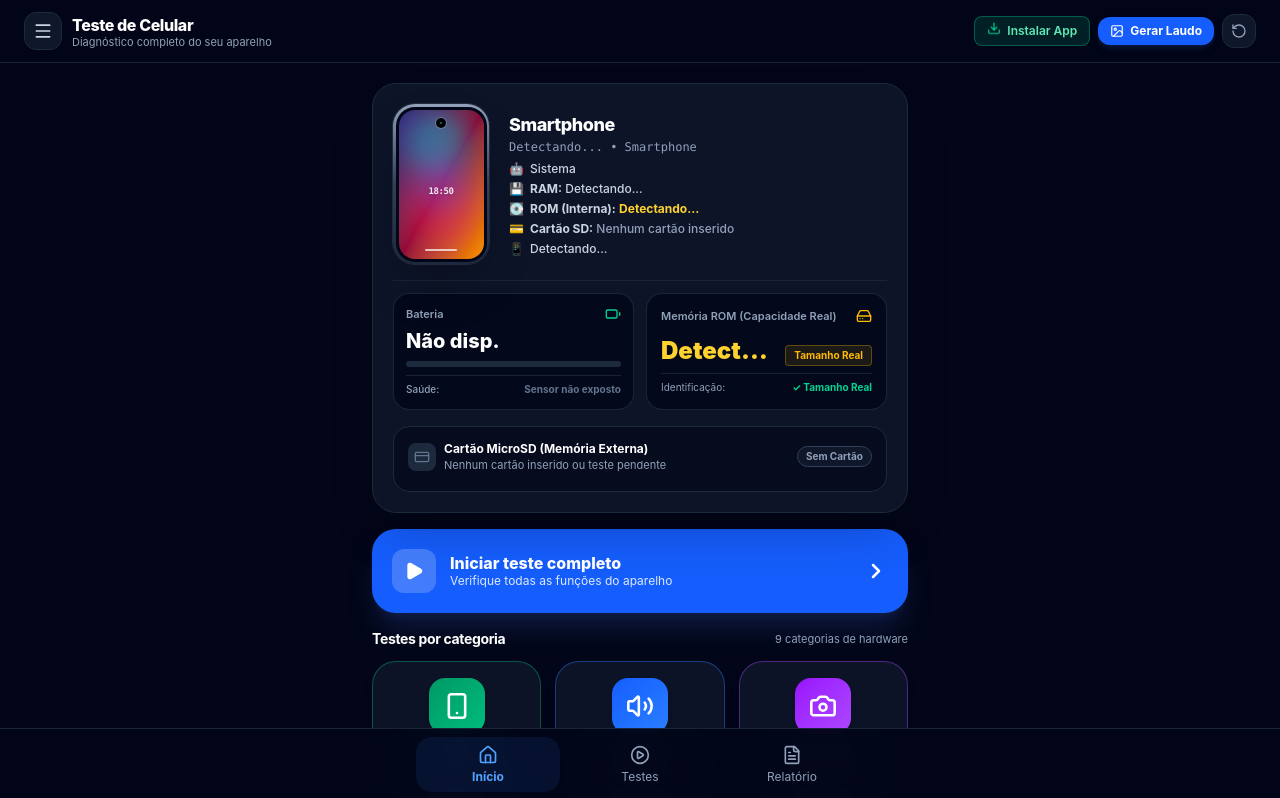
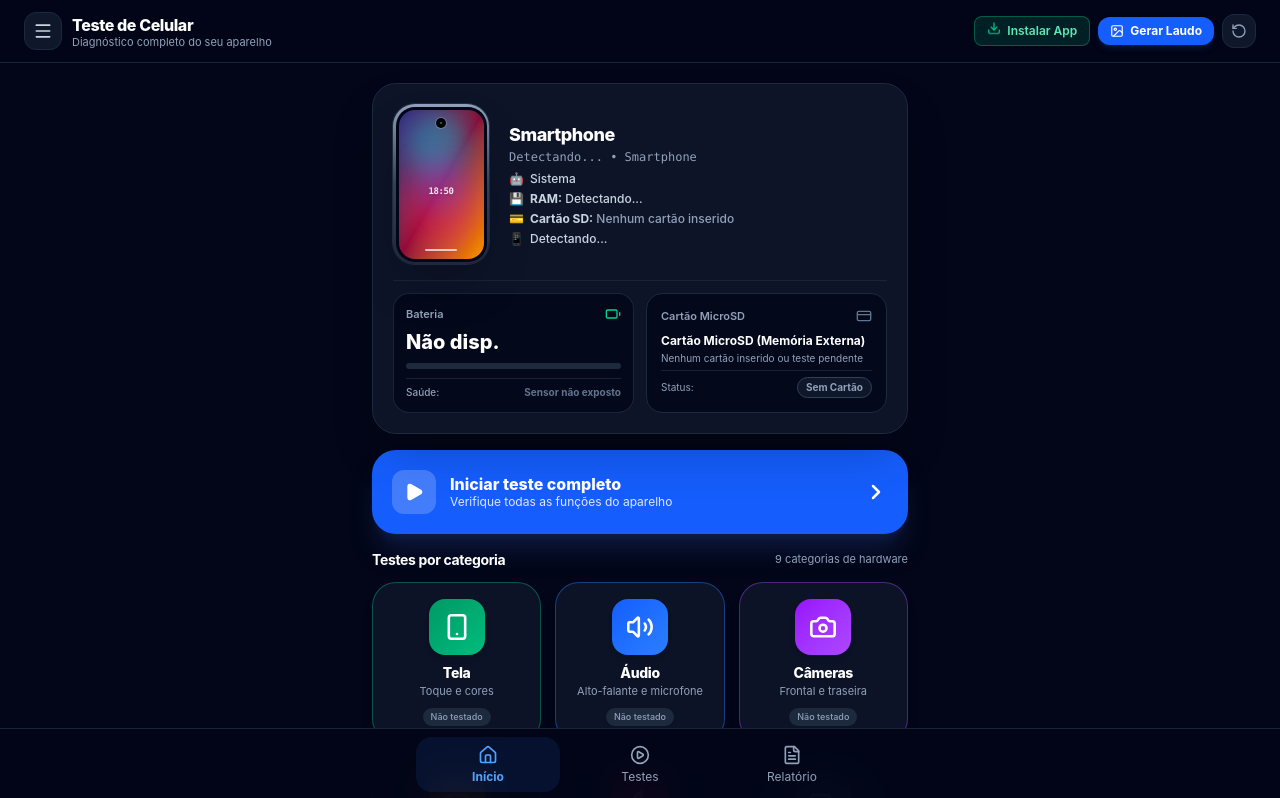
Before and after one commit to msp404011-cmd/TESTADOR, a React (Vite) app: page / in a window 1280 px wide. Shown: the top 798 px of the page. Built offline with nearby package versions, Linux system fonts and the light colour scheme.

Commit message:
Add files via upload

```diff
--- a/src/components/DeviceHeroCard.tsx
+++ b/src/components/DeviceHeroCard.tsx
@@ -50,21 +50,6 @@ export const DeviceHeroCard: React.FC<DeviceHeroCardProps> = ({ deviceInfo, onOp
               <span><strong>RAM:</strong> {deviceInfo.ramText}</span>
             </div>
 
-            {/* ROM (Memória Interna) Badge */}
-            <div className="flex items-center gap-1.5 truncate">
-              <span className="text-amber-400">💽</span>
-              <span className="truncate">
-                <strong>ROM (Interna):</strong>{' '}
-                {deviceInfo.isRomPermissionBlocked ? (
-                  <span className="text-amber-200/80 text-[11px] font-semibold">
-                    O navegador/sistema não permite ler a memória real
-                  </span>
-                ) : (
-                  <span className="text-amber-300 font-bold">{deviceInfo.storageText}</span>
-                )}
-              </span>
-            </div>
-
             {/* Cartão SD Badge */}
             <div className="flex items-center gap-1.5 truncate">
               <span className="text-cyan-400">💳</span>
@@ -85,10 +70,10 @@ export const DeviceHeroCard: React.FC<DeviceHeroCardProps> = ({ deviceInfo, onOp
         </div>
       </div>
 
-      {/* Quick Metrics Bar: Battery & ROM (Internal Storage) */}
-      <div className="grid grid-cols-2 gap-3 pt-3 border-t border-slate-800/80">
+      {/* Quick Metrics Bar: Battery & MicroSD */}
+      <div className="grid grid-cols-1 sm:grid-cols-2 gap-3 pt-3 border-t border-slate-800/80">
         {/* Battery Widget */}
-        <div className="p-3 rounded-2xl bg-slate-950/80 border border-slate-800/90 flex flex-col justify-between">
+        <div className="p-3 rounded-2xl bg-slate-950/80 border border-slate-800/90 flex flex-col justify-between min-h-[105px]">
           <div className="flex items-center justify-between mb-1">
             <span className="text-[11px] font-semibold text-slate-400">Bateria</span>
             <div className="flex items-center gap-1.5">
@@ -148,74 +133,33 @@ export const DeviceHeroCard: React.FC<DeviceHeroCardProps> = ({ deviceInfo, onOp
           </div>
         </div>
 
-        {/* ROM / Memória Interna Widget */}
-        <div className="p-3.5 rounded-2xl bg-slate-950/80 border border-slate-800/90 flex flex-col justify-between min-h-[105px]">
+        {/* MicroSD Card Widget */}
+        <div className={`p-3.5 rounded-2xl border transition-all flex flex-col justify-between min-h-[105px] ${
+          deviceInfo.sdCardInserted
+            ? 'bg-cyan-950/30 border-cyan-500/40 text-cyan-200'
+            : 'bg-slate-950/80 border-slate-800 text-slate-400'
+        }`}>
           <div className="flex items-center justify-between mb-1">
-            <span className="text-[11px] font-semibold text-slate-400">
-              {deviceInfo.formFactor === 'desktop' ? 'Armazenamento Total' : 'Memória ROM (Capacidade Real)'}
-            </span>
-            <HardDrive className="w-4 h-4 text-amber-400 shrink-0 ml-1" />
+            <span className="text-[11px] font-semibold text-slate-400">Cartão MicroSD</span>
+            <CreditCard className={`w-4 h-4 ${deviceInfo.sdCardInserted ? 'text-cyan-400' : 'text-slate-500'}`} />
           </div>
 
-          {deviceInfo.isRomPermissionBlocked ? (
-            <div className="my-1 space-y-1">
-              <p className="text-xs text-amber-200 font-medium leading-snug">
-                O navegador / sistema não permite mostrar o tamanho real do celular.
-              </p>
-              <span className="inline-block text-[9px] font-bold text-amber-400/90 bg-amber-950/60 px-2 py-0.5 rounded border border-amber-800/50">
-                🔒 Leitura Bloqueada pelo Navegador
-              </span>
-            </div>
-          ) : (
-            <div className="my-1.5 flex items-baseline justify-between">
-              <span className="text-xl sm:text-2xl font-black text-amber-300 truncate">
-                {deviceInfo.storageText}
-              </span>
-              <span className="text-[10px] font-bold text-amber-400 bg-amber-400/10 px-2 py-0.5 rounded border border-amber-400/30 shrink-0 ml-1">
-                Tamanho Real
-              </span>
-            </div>
-          )}
-
-          <div className="pt-1.5 border-t border-slate-800/80 flex items-center justify-between text-[10px] text-slate-400">
-            <span>Identificação:</span>
-            {deviceInfo.isRomPermissionBlocked ? (
-              <span className="font-bold text-amber-400">Bloqueado pelo Navegador</span>
-            ) : (
-              <span className="font-bold text-emerald-400">✓ Tamanho Real</span>
-            )}
-          </div>
-        </div>
-      </div>
-
-      {/* DEDICATED SPACE: Cartão de Memória MicroSD (Marca + Tamanho) */}
-      <div className={`p-3.5 rounded-2xl border transition-all ${
-        deviceInfo.sdCardInserted
-          ? 'bg-cyan-950/30 border-cyan-500/40 text-cyan-200'
-          : 'bg-slate-950/60 border-slate-800 text-slate-400'
-      }`}>
-        <div className="flex items-center justify-between mb-1">
-          <div className="flex items-center gap-2">
-            <div className={`p-1.5 rounded-lg ${
-              deviceInfo.sdCardInserted ? 'bg-cyan-500/20 text-cyan-400' : 'bg-slate-800 text-slate-500'
-            }`}>
-              <CreditCard className="w-4 h-4" />
-            </div>
-            <div>
-              <span className="text-xs font-bold text-white block">
+          <div className="my-1">
+            <span className="text-xs font-bold text-white block truncate">
               {deviceInfo.sdCardInserted
-                  ? `Cartão MicroSD: ${deviceInfo.sdCardBrand} (${deviceInfo.sdCardCapacity})`
+                ? `${deviceInfo.sdCardBrand} (${deviceInfo.sdCardCapacity})`
                 : 'Cartão MicroSD (Memória Externa)'}
             </span>
-              <span className="text-[11px] text-slate-400 block">
+            <span className="text-[10px] text-slate-400 block truncate mt-0.5">
               {deviceInfo.sdCardInserted
                 ? deviceInfo.sdCardDetails
                 : 'Nenhum cartão inserido ou teste pendente'}
             </span>
           </div>
-          </div>
 
-          <span className={`text-[10px] font-bold px-2 py-0.5 rounded-full border ${
+          <div className="pt-1.5 border-t border-slate-800/80 flex items-center justify-between text-[10px]">
+            <span>Status:</span>
+            <span className={`font-bold px-2 py-0.5 rounded-full border ${
               deviceInfo.sdCardInserted
                 ? 'bg-emerald-950 text-emerald-300 border-emerald-700'
                 : 'bg-slate-900 text-slate-400 border-slate-700'
@@ -225,5 +169,6 @@ export const DeviceHeroCard: React.FC<DeviceHeroCardProps> = ({ deviceInfo, onOp
           </div>
         </div>
       </div>
+    </div>
   );
 };
--- a/src/components/HardwareTesterModal.tsx
+++ b/src/components/HardwareTesterModal.tsx
@@ -2088,33 +2088,17 @@ export const HardwareTesterModal: React.FC<HardwareTesterModalProps> = ({
             </div>
           )}
 
-          {/* TAB: MEMÓRIA INTERNA & CARTÃO SD REAL */}
+          {/* TAB: CARTÃO SD REAL */}
           {currentTab === 'sd_card' && (
             <div className="flex flex-col h-full justify-between max-w-2xl mx-auto py-2 space-y-4">
               <div>
                 <div className="flex items-center justify-between mb-3">
                   <div>
-                    <h3 className="text-base font-bold text-slate-100">Memória Interna & Leitor de Cartão MicroSD</h3>
+                    <h3 className="text-base font-bold text-slate-100">Leitor de Cartão MicroSD</h3>
                     <p className="text-xs text-slate-400">
                       Validação de leitura de arquivos, identificação de marca e capacidade do cartão.
                     </p>
                   </div>
-                </div>
-
-                {/* ROM Memory Banner */}
-                <div className="p-3.5 rounded-2xl bg-slate-900 border border-slate-800 flex items-center justify-between mb-3">
-                  <div className="flex items-center gap-2.5">
-                    <div className="p-2 rounded-xl bg-amber-500/10 text-amber-400 border border-amber-500/20">
-                      <HardDrive className="w-4 h-4" />
-                    </div>
-                    <div>
-                      <span className="text-xs font-bold text-white block">Memória ROM (Armazenamento Interno)</span>
-                      <span className="text-[11px] text-slate-400">{realDeviceInfo.storageAvailableText} de espaço livre</span>
-                    </div>
-                  </div>
-                  <span className="font-mono text-sm font-black text-amber-400 bg-amber-500/10 px-2.5 py-1 rounded-lg border border-amber-500/30">
-                    {realDeviceInfo.storageText}
-                  </span>
                 </div>
 
                 {/* SD Card Inspector & Brand / Size Config */}
--- a/src/components/TestResultsView.tsx
+++ b/src/components/TestResultsView.tsx
@@ -118,7 +118,6 @@ export const TestResultsView: React.FC<TestResultsViewProps> = ({
           <div className="flex flex-wrap gap-x-3 gap-y-1 text-[11px] text-slate-300">
             <span>🤖 {deviceInfo.osName} {deviceInfo.osVersion}</span>
             <span>💾 {deviceInfo.ramText}</span>
-            <span>💽 {deviceInfo.storageText}</span>
             <span className="truncate">📱 {deviceInfo.screenText}</span>
           </div>
         </div>
--- a/src/utils/generateTestReportImage.ts
+++ b/src/utils/generateTestReportImage.ts
@@ -151,7 +151,6 @@ export async function generateTestReportImage(
   const specsList = [
     deviceInfo?.osName ? `🤖 ${deviceInfo.osName} ${deviceInfo.osVersion || ''}`.trim() : '',
     deviceInfo?.ramText && deviceInfo.ramText !== 'Não disponível' ? `💾 ${deviceInfo.ramText}` : '',
-    deviceInfo?.storageText && deviceInfo.storageText !== 'Não disponível' ? `💽 ${deviceInfo.storageText}` : '',
     deviceInfo?.screenText && deviceInfo.screenText !== 'Não disponível' ? `📺 ${deviceInfo.screenText}` : '',
   ].filter(Boolean);
 
```
Lines whose indentation alone changed are shown as unchanged.
